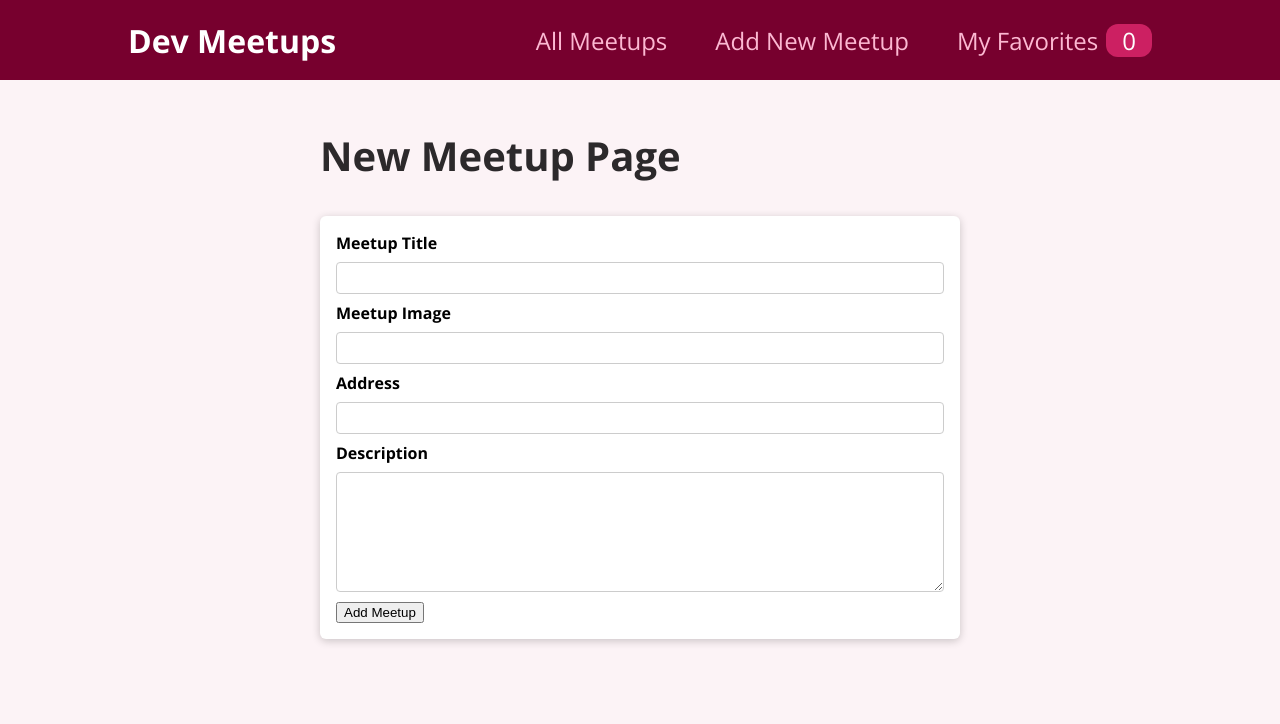
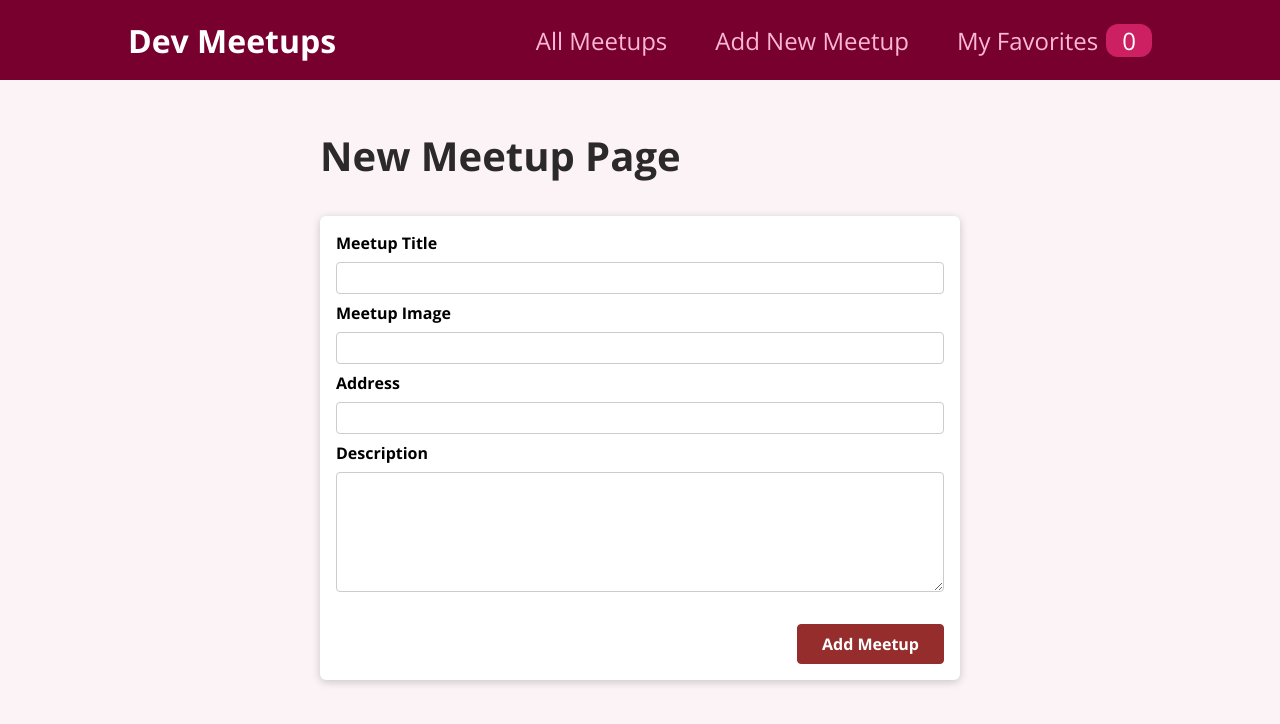
Before and after one commit to mohammadshughri/DevMeetup-ReactJS, a React (Create React App) app: page /newmeetup in a window 1280 px wide. Shown: the top 724 px of the page. Built offline with nearby package versions, Linux system fonts and the light colour scheme.

Commit message:
New button shape

```diff
--- a/src/components/meetups/MeetupItem.module.css
+++ b/src/components/meetups/MeetupItem.module.css
@@ -33,8 +33,8 @@
 .actions button {
   font: inherit;
   cursor: pointer;
-    color: #77002e;
-    border: 1px solid #77002e;
+  color: #008cba;
+  border: 1px solid #008cba;
   background-color: transparent;
   padding: 0.5rem 1.5rem;
   border-radius: 4px;
@@ -42,5 +42,5 @@
 
 .actions button:hover,
 .actions button:active {
-    background-color: #ffe2ed;
+  background-color: #e2e4ff;
 }
--- a/src/components/meetups/NewMeetupForm.js
+++ b/src/components/meetups/NewMeetupForm.js
@@ -53,8 +53,8 @@ function NewMeetupForm(props) {
             ref={descriptionInputRef}
           ></textarea>
         </div>
-        <div className={classes.action}>
-          <button>Add Meetup</button>
+        <div className={classes.meetupbtn}>
+          <button className={classes.actions}>Add Meetup</button>
         </div>
       </form>
     </Card>
--- a/src/components/meetups/NewMeetupForm.module.css
+++ b/src/components/meetups/NewMeetupForm.module.css
@@ -43,3 +43,25 @@
   background-color: #a50e48;
   border-color: #a50e48;
 }
+
+.meetupbtn {
+  margin-top: 1rem;
+  text-align: right;
+}
+
+.meetupbtn button {
+  font: inherit;
+  cursor: pointer;
+  background-color: #962d2d;
+  color: white;
+  padding: 0.5rem 1.5rem;
+  border: 1px solid #962d2d;
+  border-radius: 4px;
+  font-weight: bold;
+}
+
+.meetupbtn button:hover,
+.meetupbtn button:active {
+  background-color: #962d2d;
+  border-color: #962d2d;
+}
```
Lines whose indentation alone changed are shown as unchanged.
